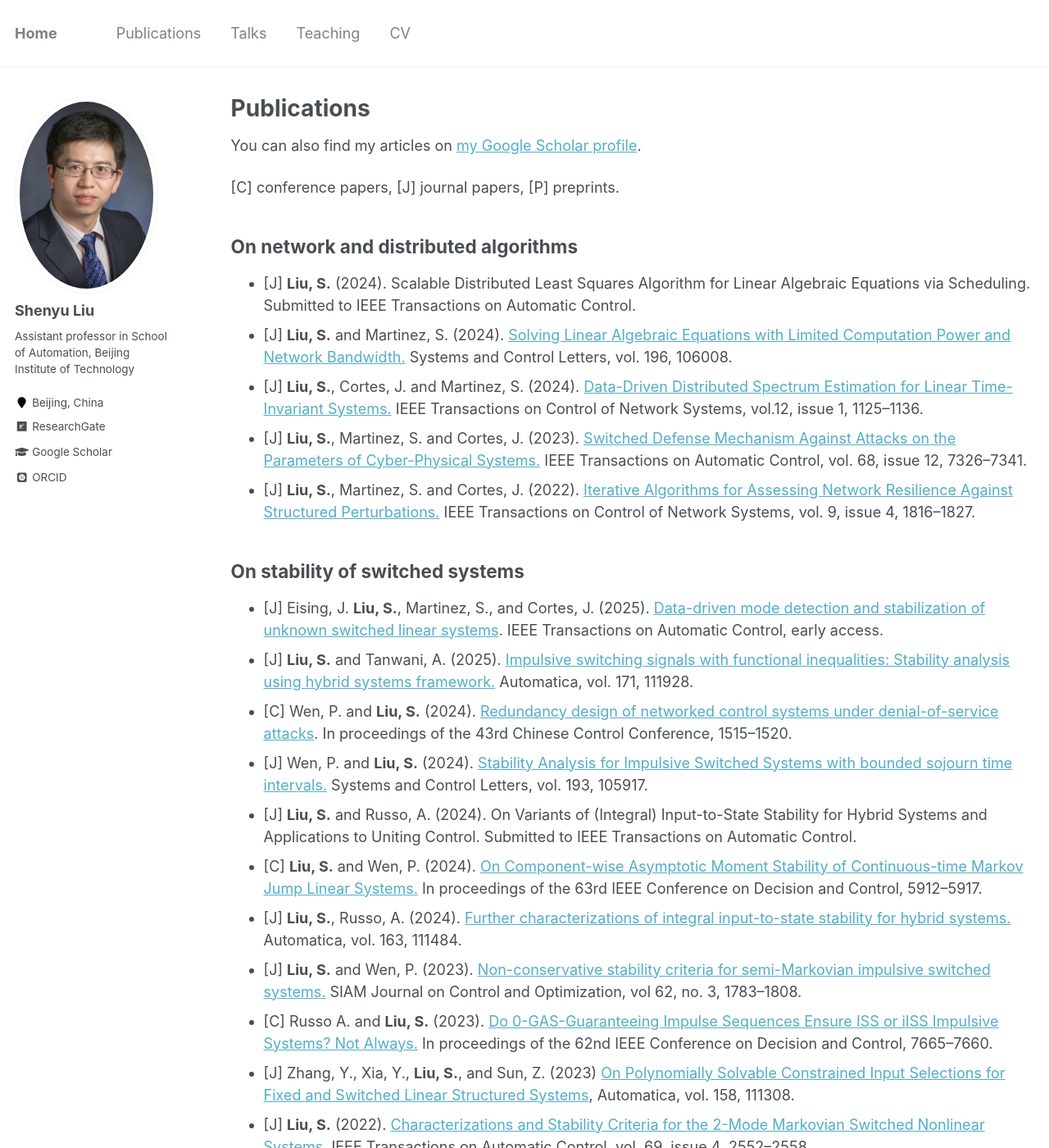
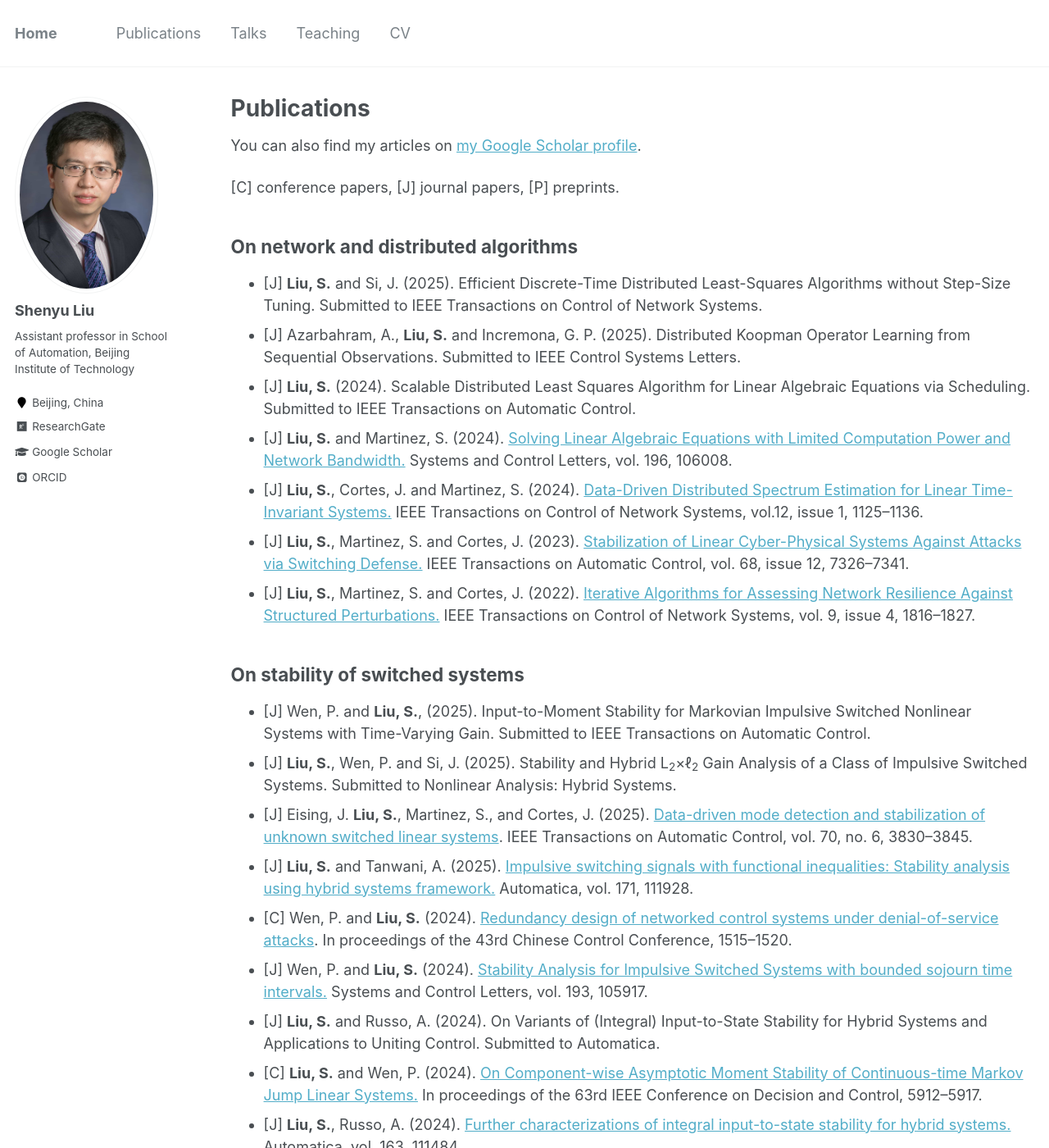
Before and after one commit to Shenyu-Liu/Shenyu-Liu.github.io, a Jekyll site: the page built from _pages/publications.md, in a window 1280 px wide and 1400 px high. Shown: the whole window at 82% size. Built offline with Jekyll 4.4.1, drawn with Linux system fonts in a browser that asks for light colours; some web fonts are replaced; some of the changed text lies outside the part shown.

Commit message:
Update publications.md

```diff
--- a/_pages/publications.md
+++ b/_pages/publications.md
@@ -13,19 +13,23 @@ author_profile: true
 
 On network and distributed algorithms
 ------
+* [J] <strong>Liu, S.</strong> and Si, J. (2025). Efficient Discrete-Time Distributed Least-Squares Algorithms without Step-Size Tuning. Submitted to IEEE Transactions on Control of Network Systems.
+* [J] Azarbahram, A., <strong>Liu, S.</strong> and Incremona, G. P. (2025). Distributed Koopman Operator Learning from Sequential Observations. Submitted to IEEE Control Systems Letters.
 * [J] <strong>Liu, S.</strong> (2024). Scalable Distributed Least Squares Algorithm for Linear Algebraic Equations via Scheduling. Submitted to IEEE Transactions on Automatic Control.
 * [J] <strong>Liu, S.</strong> and Martinez, S. (2024). <a href ="https://www.sciencedirect.com/science/article/pii/S0167691124002962">Solving Linear Algebraic Equations with Limited Computation Power and Network Bandwidth.</a> Systems and Control Letters, vol. 196, 106008.
 * [J] <strong>Liu, S.</strong>, Cortes, J. and Martinez, S. (2024). <a href ="https://ieeexplore.ieee.org/document/10608395">Data-Driven Distributed Spectrum Estimation for Linear Time-Invariant Systems.</a> IEEE Transactions on Control of Network Systems, vol.12, issue 1, 1125&ndash;1136.
-* [J] <strong>Liu, S.</strong>, Martinez, S. and Cortes, J. (2023). <a href ="https://ieeexplore.ieee.org/document/10128668">Switched Defense Mechanism Against Attacks on the Parameters of Cyber-Physical Systems.</a> IEEE Transactions on Automatic Control, vol. 68, issue 12, 7326&ndash;7341.
+* [J] <strong>Liu, S.</strong>, Martinez, S. and Cortes, J. (2023). <a href ="https://ieeexplore.ieee.org/document/10128668">Stabilization of Linear Cyber-Physical Systems Against Attacks via Switching Defense.</a> IEEE Transactions on Automatic Control, vol. 68, issue 12, 7326&ndash;7341.
 * [J] <strong>Liu, S.</strong>, Martinez, S. and Cortes, J. (2022). <a href="https://ieeexplore.ieee.org/document/9750852">Iterative Algorithms for Assessing Network Resilience Against Structured Perturbations.</a> IEEE Transactions on Control of Network Systems, vol. 9, issue 4, 1816&ndash;1827.
 
 On stability of switched systems
 ------
-* [J] Eising, J. <strong>Liu, S.</strong>, Martinez, S., and Cortes, J. (2025). <a href="https://ieeexplore.ieee.org/document/10810729">Data-driven mode detection and stabilization of unknown switched linear systems</a>. IEEE Transactions on Automatic Control, early access.
+* [J] Wen, P. and <strong> Liu, S.</strong>, (2025). Input-to-Moment Stability for Markovian Impulsive Switched Nonlinear Systems with Time-Varying Gain. Submitted to IEEE Transactions on Automatic Control.
+* [J] <strong>Liu, S.</strong>, Wen, P. and Si, J. (2025). Stability and Hybrid L<sub>2</sub>×ℓ<sub>2</sub> Gain Analysis of a Class of Impulsive Switched Systems. Submitted to Nonlinear Analysis: Hybrid Systems.
+* [J] Eising, J. <strong>Liu, S.</strong>, Martinez, S., and Cortes, J. (2025). <a href="https://ieeexplore.ieee.org/document/10810729">Data-driven mode detection and stabilization of unknown switched linear systems</a>. IEEE Transactions on Automatic Control, vol. 70, no. 6, 3830&ndash;3845.
 * [J] <strong>Liu, S.</strong> and Tanwani, A. (2025). <a href="https://www.sciencedirect.com/science/article/pii/S0005109824004229">Impulsive switching signals with functional inequalities: Stability analysis using hybrid systems framework.</a> Automatica, vol. 171, 111928.
 * [C] Wen, P. and <strong>Liu, S.</strong> (2024). <a href="https://ieeexplore.ieee.org/document/10662301">Redundancy design of networked control systems under denial-of-service attacks</a>. In proceedings of the 43rd Chinese Control Conference, 1515&ndash;1520.
 * [J] Wen, P. and <strong>Liu, S.</strong> (2024). <a href="https://www.sciencedirect.com/science/article/pii/S0167691124002056">Stability Analysis for Impulsive Switched Systems with bounded sojourn time intervals.</a> Systems and Control Letters, vol. 193, 105917.
-* [J] <strong>Liu, S.</strong> and Russo, A. (2024). On Variants of (Integral) Input-to-State Stability for Hybrid Systems and Applications to Uniting Control. Submitted to IEEE Transactions on Automatic Control.
+* [J] <strong>Liu, S.</strong> and Russo, A. (2024). On Variants of (Integral) Input-to-State Stability for Hybrid Systems and Applications to Uniting Control. Submitted to Automatica.
 * [C] <strong> Liu, S.</strong> and Wen, P. (2024). <a href="https://ieeexplore.ieee.org/document/10886023">On Component-wise Asymptotic Moment Stability of Continuous-time Markov Jump Linear Systems.</a> In proceedings of the 63rd IEEE Conference on Decision and Control, 5912&ndash;5917.
 * [J] <strong>Liu, S.</strong>, Russo, A. (2024). <a href="https://www.sciencedirect.com/science/article/pii/S0005109823006532">Further characterizations of integral input-to-state stability for hybrid systems.</a> Automatica, vol. 163, 111484.
 * [J] <strong>Liu, S.</strong> and Wen, P. (2023). <a href="https://doi.org/10.1137/23M1564833">Non-conservative stability criteria for semi-Markovian impulsive switched systems.</a> SIAM Journal on Control and Optimization, vol 62, no. 3, 1783&ndash;1808.
@@ -42,6 +46,7 @@ On stability of switched systems
 
 On stability of nonlinear systems
 ------
+* [C] <strong>Liu, S.</strong> and Russo, A. (2025). On the implication from 0-input global uniform asymptotic stability to integral-input-to-state stability. Submitted to the 64th IEEE Conference on Decision and Control.
 * [J] Haimovich, H., <strong>Liu, S.</strong>, Russo, A., and Mancilla-Aguilar J. L. (2025). Input-Power-to-State Stability of Time-Varying Systems. Submitted to Automatica.
 * [C] <strong>Liu, S.</strong>, Chen, K., and Eising, J. (2023). <a href="https://ieeexplore.ieee.org/abstract/document/10383840">Online Data-Driven Adaptive Control for Unknown Linear Time-Varying Systems.</a> In proceedings of the 62nd IEEE Conference on Decision and Control, 8775&ndash;8780.
 * [J] <strong>Liu, S.</strong> (2022). <a href="https://www.sciencedirect.com/science/article/pii/S0005109822003582">Unified Stability Criteria for Perturbed LTV Systems with Unstable Instantaneous Dynamics.</a> Automatica vol. 144, 110499.
@@ -52,8 +57,8 @@ On stability of nonlinear systems
 
 On motion planning
 ------
-* [C] Chen, J., <strong>Liu, S.</strong> (2025). Continuous-Time Gradient-Proportional-Integral Flow for Provably Convergent Motion Planning with Obstacle Avoidance. Submitted to the 2025 IEEE/RSJ International Conference on Intelligent Robots and Systems (IROS 2025).
-* [J] Chen, J., <strong>Liu, S.</strong> (2024). A Two-Stage Motion Planning Algorithm Combining Geometric Heat Flow and Fine-Tuning. Submitted to IEEE Transactions on Robotics.
+* [C] Chen, J., <strong>Liu, S.</strong> (2025). Continuous-Time Gradient-Proportional-Integral Flow for Provably Convergent Motion Planning with Obstacle Avoidance. Accepted by the 2025 IEEE/RSJ International Conference on Intelligent Robots and Systems (IROS 2025).
+* [J] Chen, J., <strong>Liu, S.</strong> (2025). A Two-Stage Motion Planning Algorithm Combining Geometric Heat Flow and Fine-Tuning. Submitted to IEEE Transactions on Control Systems Technology.
 * [C] Chen, J., <strong>Liu, S.</strong> (2024). <a href="https://ieeexplore.ieee.org/document/10840103">Motion Planning for Control-Affine Systems by Geometric Heat Flow with Fine-Tuning.</a> In proceedings of the 7th IEEE International Conference on Unmanned Systems (ICUS), 113&ndash;118.
 * [C] Bayram, E., <strong>Liu, S.</strong>, Belabbas, M.A. and Basar, T. (2024). <a href="https://arxiv.org/abs/2404.11013">Control Theoretic Approach to Fine-Tuning and Transfer Learning.</a> In proceedings of the Symposium on Systems Theory in Data and Optimization (SysDO) 2024.
 * [J] Fan, Y.,<strong> Liu, S.</strong> and Belabbas, M.A. (2020). <a href="https://ieeexplore.ieee.org/document/9127539">Geometric Heat Flow Method for Legged Locomotion Planning.</a> IEEE Control Systems Letters, vol. 5, issue 3, 941&ndash;946.
```
